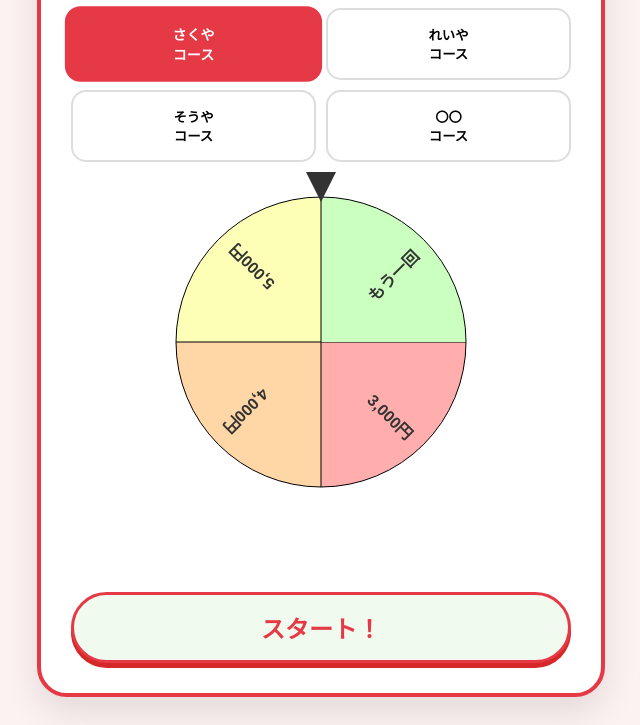
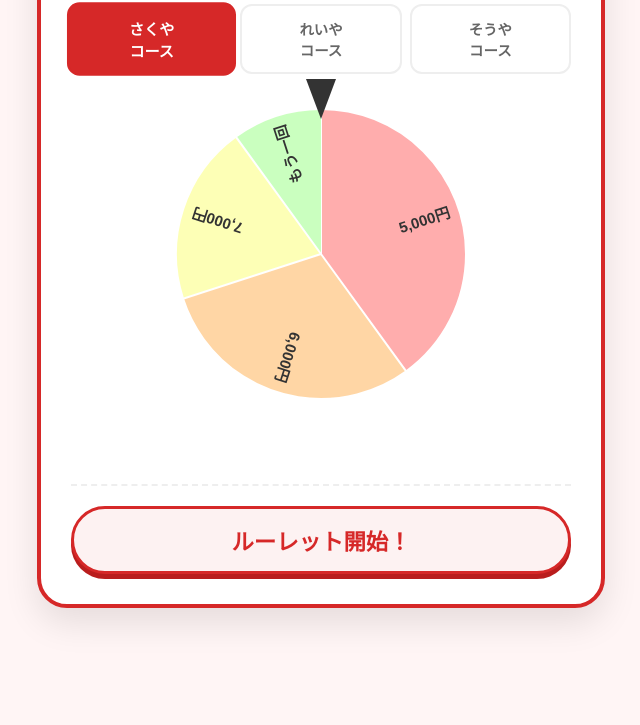
Before and after one commit to wayu0723/my-roulette, a plain HTML site: page index.html in a window 1280 px wide. Shown: the part 125-850 px from the top of the page, without its empty margins (319-959 px from the left). After the commit the page ends 800 px from the top, so only its background shows below. Drawn offline with Linux system fonts and the light colour scheme.

Commit message:
Update index.html

```diff
--- a/index.html
+++ b/index.html
@@ -5,45 +5,36 @@
     <meta name="viewport" content="width=device-width, initial-scale=1.0">
     <title>ドキドキ！お年玉ルーレット</title>
     <style>
-        body { font-family: 'Helvetica Neue', Arial, sans-serif; text-align: center; background: #fdf2f2; padding: 20px; color: #333; }
-        .container { max-width: 500px; margin: auto; background: white; padding: 30px; border-radius: 30px; box-shadow: 0 15px 35px rgba(0,0,0,0.1); border: 4px solid #e63946; }
-        h1 { color: #e63946; font-size: 1.5rem; margin-bottom: 20px; }
+        body { font-family: 'Helvetica Neue', Arial, sans-serif; text-align: center; background: #fff5f5; padding: 20px; color: #333; }
+        .container { max-width: 500px; margin: auto; background: white; padding: 30px; border-radius: 30px; box-shadow: 0 15px 35px rgba(0,0,0,0.1); border: 4px solid #d62828; }
+        h1 { color: #d62828; font-size: 1.4rem; margin-bottom: 20px; letter-spacing: 1px; }
 
-        /* コース選択ボタン */
-        .course-selector { display: grid; grid-template-columns: 1fr 1fr; gap: 10px; margin-bottom: 20px; }
-        .btn-course { padding: 15px; border: 2px solid #ddd; border-radius: 15px; cursor: pointer; background: #fff; font-weight: bold; transition: 0.3s; }
-        .btn-course.active { background: #e63946; color: white; border-color: #e63946; transform: scale(1.05); }
+        /* コース選択ボタン（3列） */
+        .course-selector { display: grid; grid-template-columns: 1fr 1fr 1fr; gap: 8px; margin-bottom: 20px; }
+        .btn-course { padding: 12px 5px; border: 2px solid #eee; border-radius: 12px; cursor: pointer; background: #fff; font-weight: bold; font-size: 0.9rem; transition: 0.3s; color: #666; }
+        .btn-course.active { background: #d62828; color: white; border-color: #d62828; transform: scale(1.05); }
 
         /* ルーレット本体 */
         .roulette-box { position: relative; margin: 30px auto; width: 300px; height: 300px; }
-        canvas { width: 100%; height: 100%; transition: transform 5s cubic-bezier(0.15, 0, 0.15, 1); }
-        .arrow { position: absolute; top: -20px; left: 50%; transform: translateX(-50%); width: 0; height: 0; border-left: 15px solid transparent; border-right: 15px solid transparent; border-top: 30px solid #333; z-index: 10; }
+        canvas { width: 100%; height: 100%; transition: transform 5s cubic-bezier(0.1, 0, 0.2, 1); }
+        .arrow { position: absolute; top: -25px; left: 50%; transform: translateX(-50%); width: 0; height: 0; border-left: 15px solid transparent; border-right: 15px solid transparent; border-top: 40px solid #333; z-index: 10; }
 
-        /* 操作エリア */
-        .controls { margin-top: 20px; }
-        .base-input { margin-bottom: 15px; display: none; }
-        input { padding: 10px; border: 1px solid #ddd; border-radius: 8px; width: 80%; font-size: 1rem; text-align: center; }
-        .btn-spin { background: #f1faee; border: 3px solid #e63946; color: #e63946; padding: 15px 40px; border-radius: 50px; font-size: 1.5rem; font-weight: bold; cursor: pointer; width: 100%; box-shadow: 0 5px 0 #d62828; margin-top: 10px; }
+        /* 操作・結果 */
+        #result { margin: 20px 0; font-size: 1.8rem; font-weight: bold; color: #d62828; min-height: 2.5rem; border-bottom: 2px dashed #eee; padding-bottom: 10px; }
+        .btn-spin { background: #fdf2f2; border: 3px solid #d62828; color: #d62828; padding: 15px; border-radius: 50px; font-size: 1.4rem; font-weight: bold; cursor: pointer; width: 100%; box-shadow: 0 5px 0 #b91d1d; }
         .btn-spin:active { transform: translateY(3px); box-shadow: none; }
         .btn-spin:disabled { background: #eee; border-color: #ccc; color: #999; box-shadow: none; }
-
-        #result { margin-top: 20px; font-size: 2rem; font-weight: bold; color: #e63946; min-height: 2.5rem; }
     </style>
 </head>
 <body>
 
 <div class="container">
-    <h1>🧧 ドキドキお年玉ルーレット</h1>
+    <h1>🧧 ドキドキ！お年玉ルーレット</h1>
 
-    <div class="course-selector" id="selectors">
+    <div class="course-selector">
         <button class="btn-course active" onclick="selectCourse('sakuya')">さくや<br>コース</button>
         <button class="btn-course" onclick="selectCourse('reiya')">れいや<br>コース</button>
         <button class="btn-course" onclick="selectCourse('souya')">そうや<br>コース</button>
-        <button class="btn-course" onclick="selectCourse('extra')">〇〇<br>コース</button>
-    </div>
-
-    <div id="baseInputArea" class="base-input">
-        <input type="number" id="baseAmount" placeholder="ベース金額を入力（例：2000）">
     </div>
 
     <div class="roulette-box">
@@ -53,104 +44,111 @@
 
     <div id="result"></div>
 
-    <div class="controls">
-        <button id="spinBtn" class="btn-spin" onclick="spin()">スタート！</button>
-    </div>
+    <button id="spinBtn" class="btn-spin" onclick="spin()">ルーレット開始！</button>
 </div>
 
 <script>
-    // コース設定
     const courses = {
-        sakuya: { items: ["3,000円", "4,000円", "5,000円", "もう一回"], weights: [40, 30, 20, 10] },
-        reiya:  { items: ["5,000円", "6,000円", "7,000円", "もう一回"], weights: [40, 30, 20, 10] },
-        souya:  { items: ["7,000円", "8,000円", "9,000円", "もう一回"], weights: [40, 30, 20, 10] },
-        extra:  { items: ["1,000円", "ベース", "10,000円", "もう一回"], weights: [30, 30, 30, 10] }
+        sakuya: {
+            items: ["5,000円", "6,000円", "7,000円", "もう一回"],
+            weights: [40, 30, 20, 10] // 下から40%, 30%, 20%, 10%
+        },
+        reiya: {
+            items: ["7,000円", "8,000円", "9,000円", "もう一回"],
+            weights: [40, 30, 20, 10] // 下から40%, 30%, 20%, 10%
+        },
+        souya: {
+            items: ["1,000円", "10,000円", "また来年がんばろう"],
+            weights: [33.3, 33.3, 33.4] // 等分設定（50:25:25にしたい場合は [25, 25, 50] に変更）
+        }
     };
 
     let currentCourse = 'sakuya';
     let currentRotation = 0;
-    const colors = ["#ffadad", "#ffd6a5", "#fdffb6", "#caffbf"];
+    const colors = ["#ffadad", "#ffd6a5", "#fdffb6", "#caffbf", "#9bf6ff"];
 
     const canvas = document.getElementById('canvas');
     const ctx = canvas.getContext('2d');
     const resultDiv = document.getElementById('result');
     const spinBtn = document.getElementById('spinBtn');
 
-    // コース切り替え
     function selectCourse(courseId) {
+        if (spinBtn.disabled) return;
         currentCourse = courseId;
-        // UI更新
-        document.querySelectorAll('.btn-course').forEach(btn => btn.classList.remove('active'));
-        event.currentTarget.classList.add('active');
-
-        // 〇〇コースのときだけベース入力を表示
-        document.getElementById('baseInputArea').style.display = (courseId === 'extra') ? 'block' : 'none';
-
+        document.querySelectorAll('.btn-course').forEach(btn => {
+            btn.classList.remove('active');
+            if(btn.innerText.includes(courseId === 'sakuya' ? 'さくや' : courseId === 'reiya' ? 'れいや' : 'そうや')) {
+                btn.classList.add('active');
+            }
+        });
         resultDiv.innerText = "";
         draw();
     }
 
-    // 描画
     function draw() {
-        const items = courses[currentCourse].items;
-        const arc = (Math.PI * 2) / items.length;
+        const config = courses[currentCourse];
+        const totalWeight = config.weights.reduce((a, b) => a + b, 0);
+        let startAngle = -Math.PI / 2; // 真上(12時方向)から描画開始
 
         ctx.clearRect(0, 0, 300, 300);
-        items.forEach((text, i) => {
-            const angle = i * arc;
+
+        config.items.forEach((text, i) => {
+            const arc = (config.weights[i] / totalWeight) * (Math.PI * 2);
+
             ctx.fillStyle = colors[i % colors.length];
             ctx.beginPath();
             ctx.moveTo(150, 150);
-            ctx.arc(150, 150, 145, angle, angle + arc);
+            ctx.arc(150, 150, 145, startAngle, startAngle + arc);
             ctx.fill();
+            ctx.strokeStyle = "#fff";
+            ctx.lineWidth = 2;
             ctx.stroke();
 
             ctx.save();
             ctx.translate(150, 150);
-            ctx.rotate(angle + arc / 2);
+            ctx.rotate(startAngle + arc / 2);
             ctx.fillStyle = "#333";
-            ctx.font = "bold 16px sans-serif";
+            ctx.font = "bold 15px sans-serif";
             ctx.textAlign = "right";
-            ctx.fillText(text, 130, 10);
+            ctx.fillText(text, 135, 5);
             ctx.restore();
+
+            startAngle += arc;
         });
     }
 
-    // 回転処理
     function spin() {
         spinBtn.disabled = true;
-        resultDiv.innerText = "まわっています...";
+        resultDiv.innerText = "抽選中...";
 
         const config = courses[currentCourse];
-        const weights = config.weights;
-        const totalWeight = weights.reduce((a, b) => a + b, 0);
+        const totalWeight = config.weights.reduce((a, b) => a + b, 0);
 
-        // 重みに基づいて当選を決定
         let random = Math.random() * totalWeight;
         let selectedIndex = 0;
-        for (let i = 0; i < weights.length; i++) {
-            if (random < weights[i]) {
+        let cumulativeWeight = 0;
+        for (let i = 0; i < config.weights.length; i++) {
+            cumulativeWeight += config.weights[i];
+            if (random < cumulativeWeight) {
                 selectedIndex = i;
                 break;
             }
-            random -= weights[i];
         }
 
-        // 停止位置の計算（針が上(270度)にある前提）
-        const segmentAngle = 360 / config.items.length;
-        const targetAngle = 270 - (segmentAngle * selectedIndex) - (segmentAngle / 2);
-        const extraSpins = 360 * 5; // 5回転させる
-        currentRotation += extraSpins + (targetAngle - (currentRotation % 360)) + 360;
+        let weightSumBefore = 0;
+        for (let i = 0; i < selectedIndex; i++) {
+            weightSumBefore += config.weights[i];
+        }
+        const targetMidWeight = weightSumBefore + (config.weights[selectedIndex] / 2);
+        const targetAngleDeg = (targetMidWeight / totalWeight) * 360;
+
+        const extraSpins = 360 * 8; // 8回転
+        currentRotation += extraSpins + (360 - (currentRotation % 360)) - targetAngleDeg;
 
         canvas.style.transform = `rotate(${currentRotation}deg)`;
 
-        // アニメーション終了後の処理
         setTimeout(() => {
-            let finalResult = config.items[selectedIndex];
-            if (finalResult === "ベース") {
-                const base = document.getElementById('baseAmount').value || "？？？";
-                finalResult = base + "円";
-            }
+            const finalResult = config.items[selectedIndex];
             resultDiv.innerText = "結果： " + finalResult;
             spinBtn.disabled = false;
         }, 5000);
```
